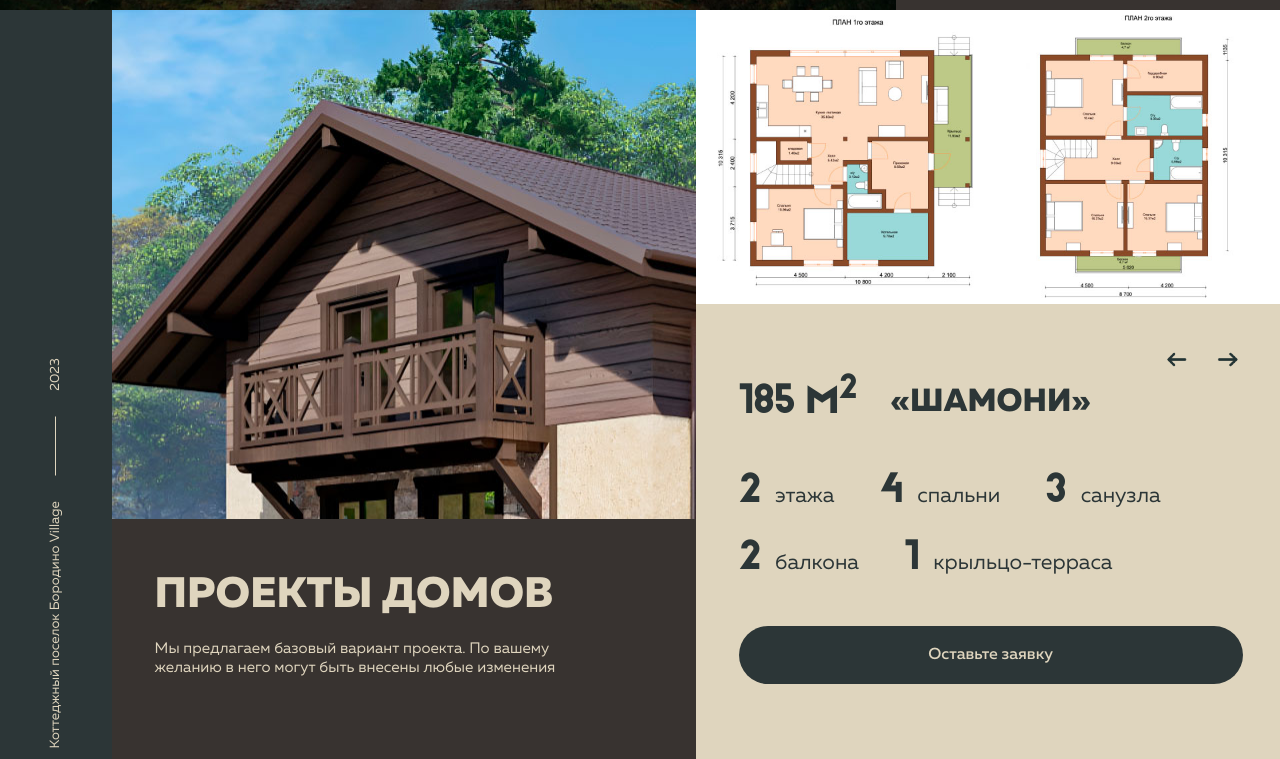
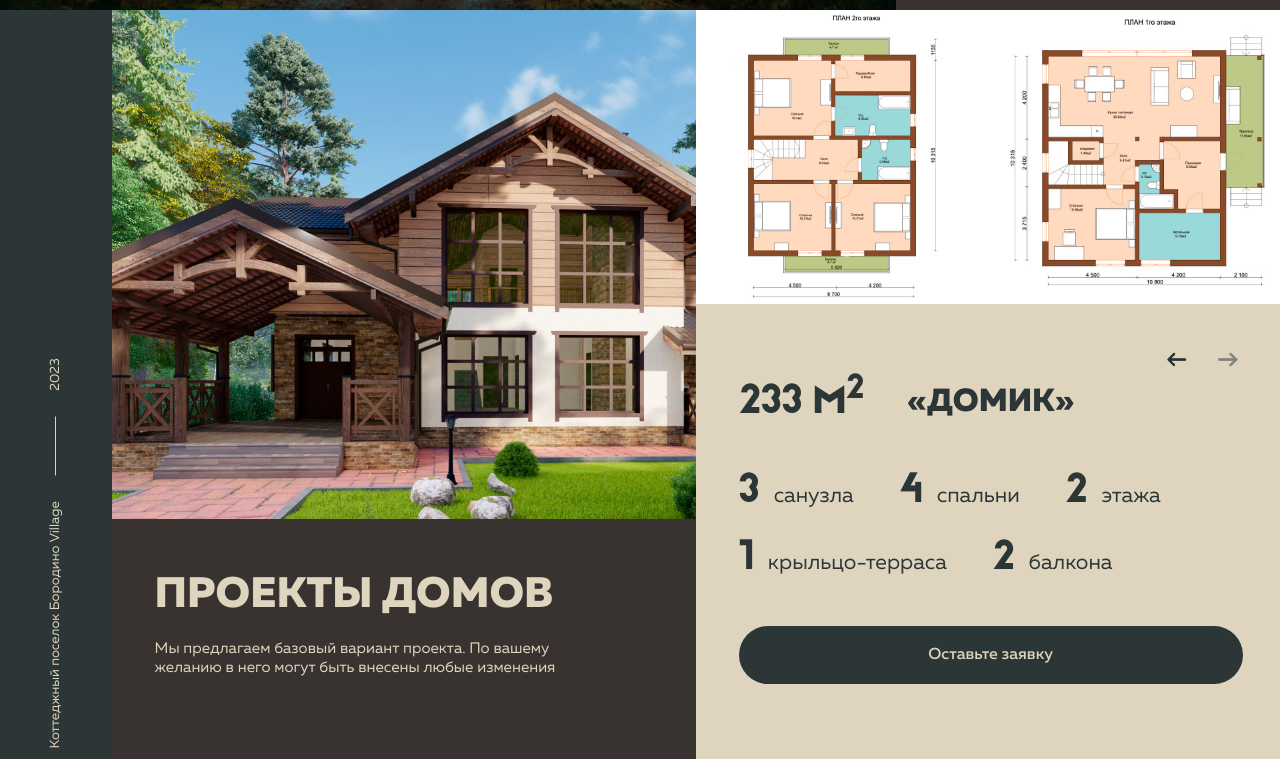
Before and after one commit to goodoldmitch/veonix-test, a website with bundled scripts: page index.html in a window 1280 px wide. Both pictures are taken after a click on the button 1228 px from the left and 1149 px from the top of the page. Shown: the part 790-1549 px from the top of the page. Built offline with nearby package versions, Linux system fonts and the light colour scheme.

Commit message:
Projects section scripts added

```diff
--- a/index.html
+++ b/index.html
@@ -86,8 +86,8 @@
         <section class="projects-section">
             <div class="projects-section-left">
                 <div class="slider-main">
-                    <div class="slide active" style="background: url('./dist/images/big-slide-1.jpg')"></div>
-                    <div class="slide" style="background: url('./dist/images/big-slide-2.jpg')"></div>
+                    <div class="slide active" style="background-image: url('./dist/images/big-slide-1.jpg')"></div>
+                    <div class="slide" style="background-image: url('./dist/images/big-slide-2.jpg')"></div>
                 </div>
                 <div class="content">
                     <h2>проекты домов</h2>
@@ -100,11 +100,15 @@
                         <img src="./dist/images/plan-slide-1.jpg" alt="Plan1">
                         <img src="./dist/images/plan-slide-2.jpg" alt="Plan2">
                     </div>
+                    <div class="slide">
+                        <img src="./dist/images/plan-slide-2.jpg" alt="Plan2">
+                        <img src="./dist/images/plan-slide-1.jpg" alt="Plan1">
+                    </div>
                 </div>
                 <div class="slider-content">
                     <div class="controls">
-                        <button><img src="./dist/images/prev-arrow-dark.png" alt="Previous"></button>
-                        <button><img src="./dist/images/next-arrow-dark.png" alt="Next"></button>
+                        <button class="prev" disabled><img src="./dist/images/prev-arrow-dark.png" alt="Previous"></button>
+                        <button class="next"><img src="./dist/images/next-arrow-dark.png" alt="Next"></button>
                     </div>
 
                     <div class="text-slides">
@@ -126,6 +130,25 @@
                                 </div>
                             </div>
                         </div>
+
+                        <div class="slide">
+                            <h3>
+                                <span class="area">233 М<sup>2</sup></span>
+                                «Домик»
+                            </h3>
+
+                            <div class="features">
+                                <div class="features-row">
+                                    <div class="features-row-item"><span>3</span> санузла</div>
+                                    <div class="features-row-item"><span>4</span> спальни</div>
+                                    <div class="features-row-item"><span>2</span> этажа</div>
+                                </div>
+                                <div class="features-row">
+                                    <div class="features-row-item"><span>1</span> крыльцо-терраса</div>
+                                    <div class="features-row-item"><span>2</span> балкона</div>
+                                </div>
+                            </div>
+                        </div>
                     </div>
 
                     <a href="#" class="button">Оставьте заявку</a>
--- a/src/js/main.js
+++ b/src/js/main.js
@@ -1,7 +1,9 @@
 "use strict";
 
 import helloSection from "../../src/js/hello-section.js";
+import projectsSection from "../../src/js/projects-section.js";
 
 window.addEventListener('DOMContentLoaded' , () => {
     helloSection();
+    projectsSection();
 })
--- /dev/null
+++ b/src/js/projects-section.js
@@ -0,0 +1,58 @@
+function projectsSection(){
+    const projectsSection = document.querySelector('.projects-section'),
+          nextButton = projectsSection.querySelector('.projects-section .next'),
+          prevButton = projectsSection.querySelector('.projects-section .prev'),
+          imageSlides = projectsSection.querySelectorAll('.slider-main .slide'),
+          plansSlides = projectsSection.querySelectorAll('.slider-plan .slide'),
+          textSlides = projectsSection.querySelectorAll('.text-slides .slide');
+
+    let activeSlideIndex = 0;
+
+    function nextSlide(slides){
+        slides.forEach((item, i) => {
+            if(item.classList.contains('active')){
+                activeSlideIndex = i + 1;
+                item.classList.remove('active');
+            }
+        })
+        prevButton.disabled = false;
+        slides[activeSlideIndex].classList.add('active');
+
+        if(activeSlideIndex == slides.length - 1){
+            nextButton.disabled = true;
+        }else{
+            nextButton.disabled = false;
+        }
+    }
+
+    function prevSlide(slides){
+        slides.forEach((item, i) => {
+            if(item.classList.contains('active')){
+                activeSlideIndex = i - 1;
+                item.classList.remove('active');
+            }
+        })
+        nextButton.disabled = false;
+        slides[activeSlideIndex].classList.add('active');
+
+        if(activeSlideIndex == 0){
+            prevButton.disabled = true;
+        }else{
+            prevButton.disabled = false;
+        }
+    }
+
+    nextButton.addEventListener('click' , () => {
+        nextSlide(imageSlides);
+        nextSlide(plansSlides);
+        nextSlide(textSlides);
+    });
+
+    prevButton.addEventListener('click' , () => {
+        prevSlide(imageSlides);
+        prevSlide(plansSlides);
+        prevSlide(textSlides);
+    })
+}
+
+export default projectsSection;
--- a/src/scss/projects-section.scss
+++ b/src/scss/projects-section.scss
@@ -51,11 +51,15 @@
             overflow: hidden;
 
             .slide{
-                display: flex;
+                display: none;
 
 
                 img{
                     width: 50%;
+                }
+
+                &.active{
+                    display: flex;
                 }
             }
         }
@@ -67,6 +71,8 @@
                 text-align: right;
 
                 button{
+                    transition: all 300ms ease-in-out;
+
                     &:first-child{
                         margin-right: 1.45vw;
                     }
@@ -74,12 +80,27 @@
                     img{
                         width: 2.29vw;
                     }
+
+                    &:hover:not(:disabled){
+                        transform: scale(1.2);
+                        opacity: .8;
+                    }
+
+                    &:disabled{
+                        opacity: 0.5;
+                        cursor: default;
+                    }
                 }
             }
 
             .text-slides{
 
                 .slide{
+                    display: none;
+
+                    &.active{
+                        display: block;
+                    }
 
                     h3{
                         position: relative;
```
Also changed, not shown: dist/css/main.min.css, dist/js/main.min.js, favicon.ico (added).
